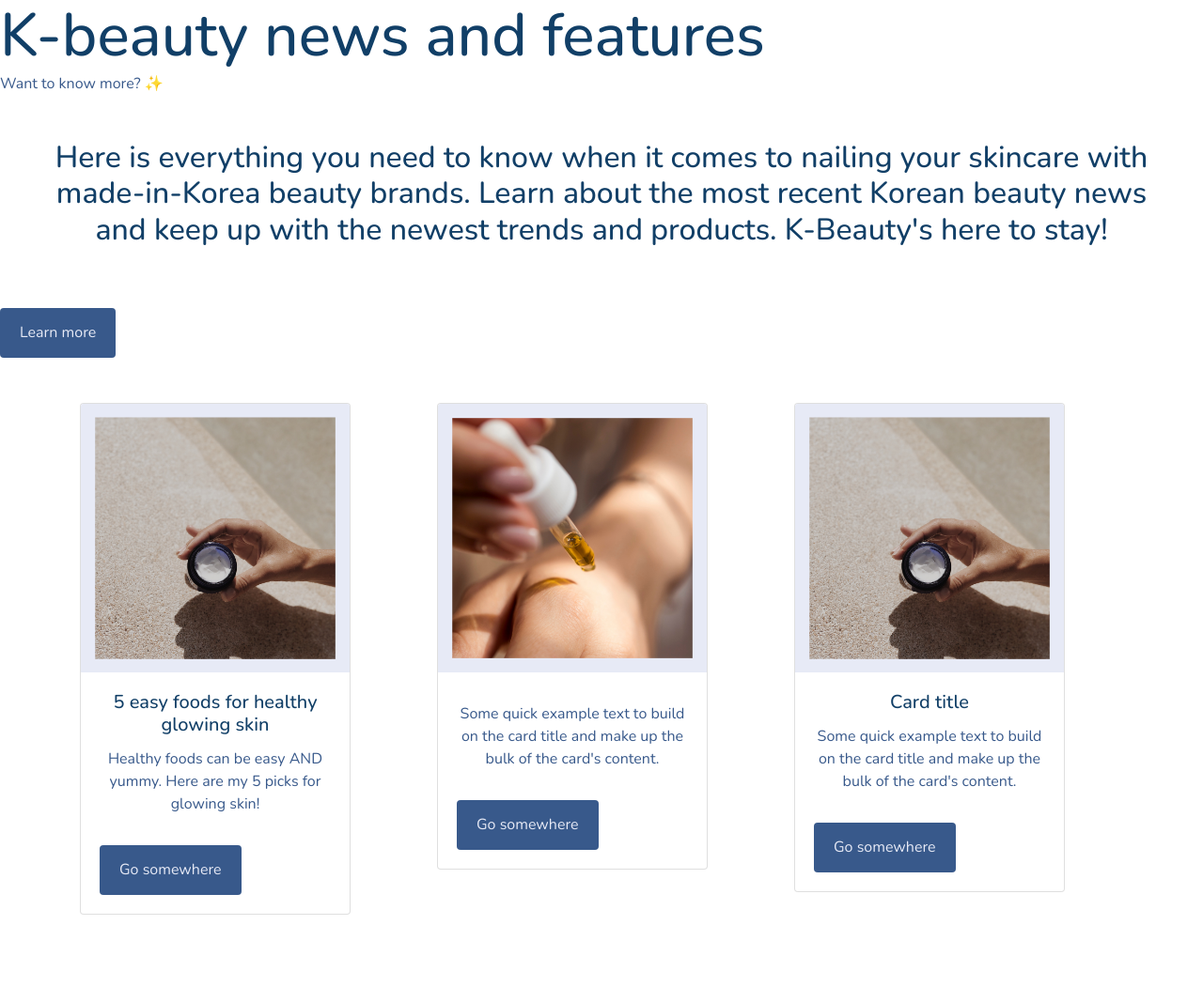
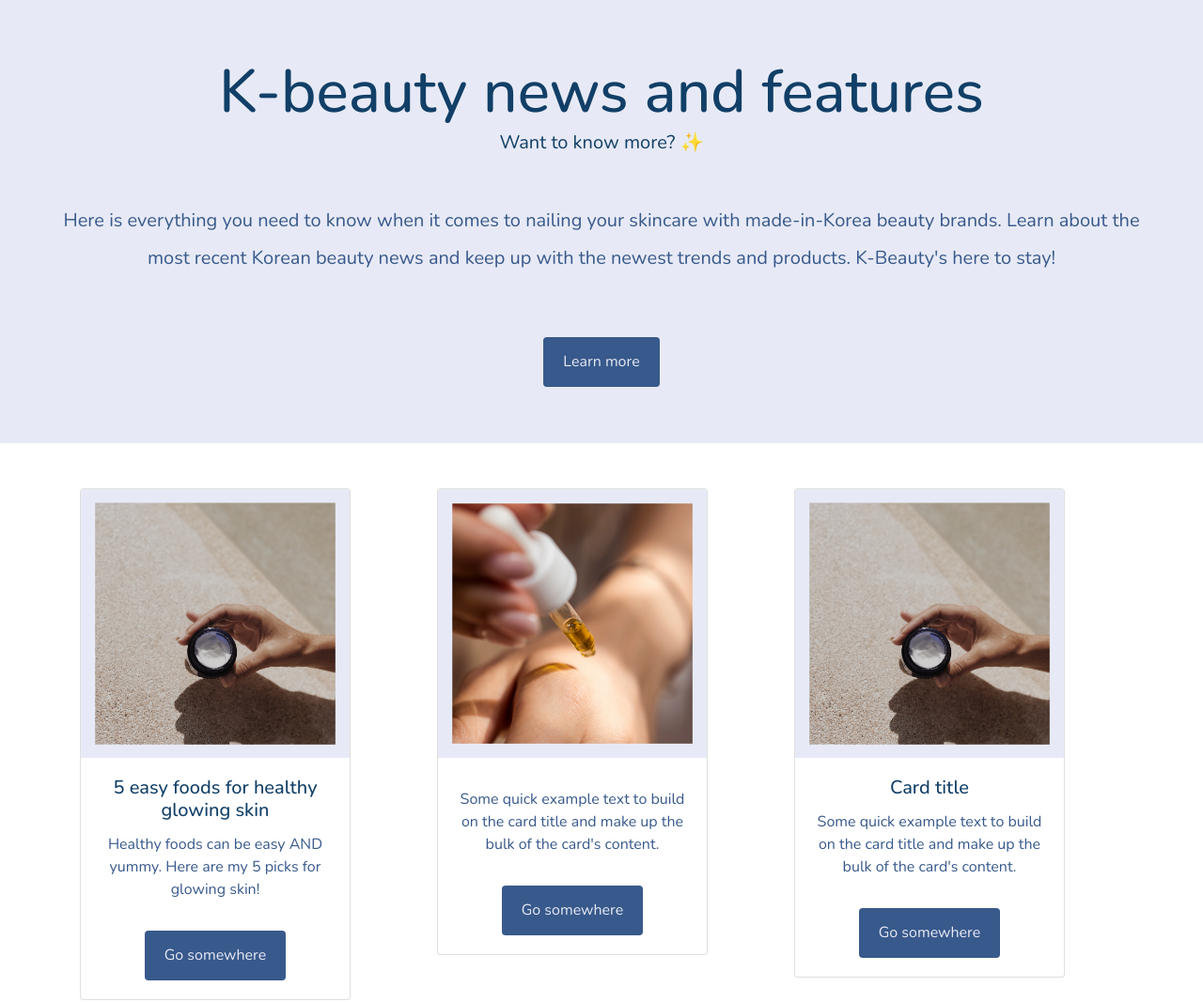
Before and after one commit to XENIAAPavlova/Thematic-website, a plain HTML site: page about.html in a window 1280 px wide. Shown: the top 1067 px of the page at 94% size. Drawn offline with nearby package versions, Linux system fonts and the light colour scheme.

Commit message:
Added css variables

```diff
--- a/css/style.css
+++ b/css/style.css
@@ -136,6 +136,33 @@ p {
   line-height: 2;
 }
 
+.info-section {
+  background-color: var(--light-color);
+  text-align: center;
+  padding: 60px 10px;
+}
+
+.info-section h2 {
+  font-family: var(--default-font-family);
+  font-weight: 300;
+  font-size: 20px;
+  line-height: 2;
+  color: var(--branding-color);
+}
+
+.info-section p {
+  font-family: var(--default-font-family);
+  font-weight: 400;
+  font-style: normal;
+  font-size: 20px;
+  color: var(--secondary-color);
+  margin: 0;
+}
+
+.card-button {
+  text-align: center;
+}
+
 @media (max-width: 960px) {
   .project-description {
     padding: 0;
```
